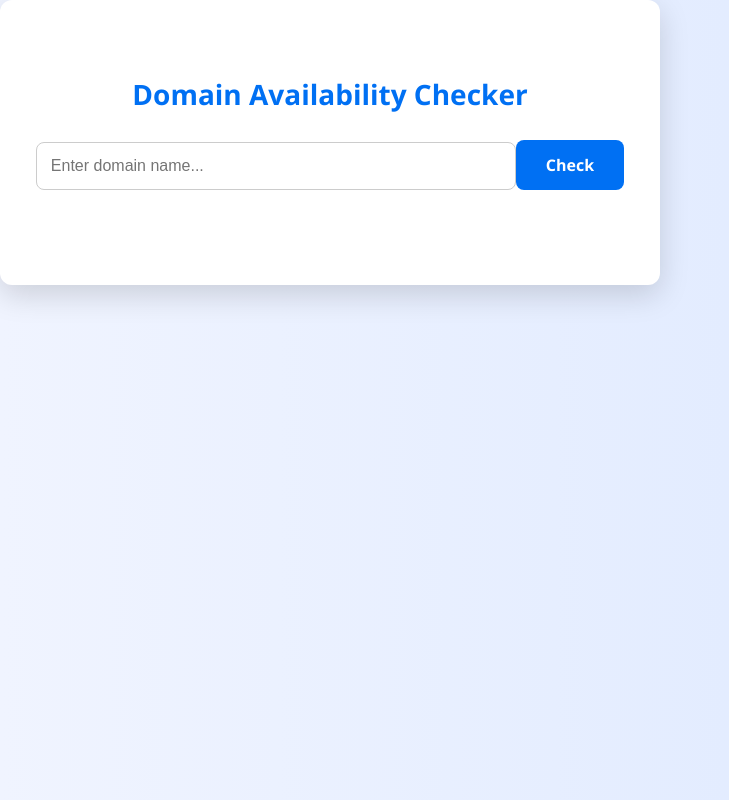
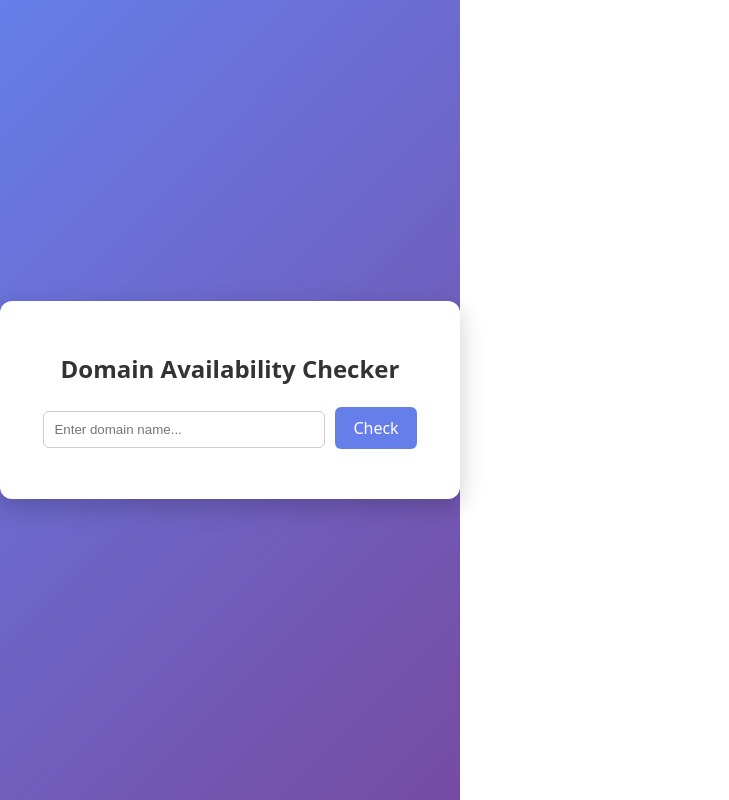
Before and after one commit to Tushar-2225/domain-checker-vite, a React (Vite) app: page / in a window 1280 px wide. Shown: the whole page, without its empty margins (0-729 px from the left). Built offline with nearby package versions, Linux system fonts and the light colour scheme.

Commit message:
Updated DomainSearch UI - centered dialog and improved styling

```diff
--- a/src/App.jsx
+++ b/src/App.jsx
@@ -2,7 +2,15 @@ import DomainSearch from "./components/DomainSearch";
 
 function App() {
   return (
-    <div style={{ height: "100vh", width: "100vw" }}>
+    <div
+      style={{
+        display: "flex",
+        justifyContent: "center",
+        alignItems: "center",
+        height: "100vh", // full screen height
+        background: "linear-gradient(135deg, #667eea, #764ba2)",
+      }}
+    >
       <DomainSearch />
     </div>
   );
--- a/src/components/DomainSearch.jsx
+++ b/src/components/DomainSearch.jsx
@@ -1,5 +1,4 @@
 import { useState } from "react";
-import "./DomainSearch.css";
 
 function DomainSearch() {
   const [domain, setDomain] = useState("");
@@ -10,40 +9,72 @@ function DomainSearch() {
     if (domain.trim() === "") {
       setResult("❌ Please enter a domain");
       setSuggestions([]);
-    } else {
-      const available = domain.endsWith(".com");
-      setResult(
-        available ? `✅ ${domain} is available!` : `❌ ${domain} is not available`
-      );
-
+    } else if (domain.endsWith(".com")) {
+      setResult(`✅ ${domain} is available!`);
       const aiSuggestions = [
         `${domain}Online.com`,
         `${domain}Hub.com`,
         `My${domain}.com`,
       ];
       setSuggestions(aiSuggestions);
+    } else {
+      setResult(`❌ ${domain} is not available`);
+      setSuggestions([]);
     }
   };
 
   return (
-    <div className="container">
-      <h2>Domain Availability Checker</h2>
+    <div
+      style={{
+        background: "#fff",
+        padding: "30px",
+        borderRadius: "12px",
+        boxShadow: "0 8px 25px rgba(0,0,0,0.2)",
+        textAlign: "center",
+        width: "400px",
+      }}
+    >
+      <h2 style={{ marginBottom: "20px", color: "#333" }}>
+        Domain Availability Checker
+      </h2>
+
       <input
         type="text"
         placeholder="Enter domain name..."
         value={domain}
         onChange={(e) => setDomain(e.target.value)}
+        style={{
+          padding: "10px",
+          width: "65%",
+          marginRight: "10px",
+          borderRadius: "6px",
+          border: "1px solid #ccc",
+        }}
       />
-      <button onClick={handleSearch}>Check</button>
+      <button
+        onClick={handleSearch}
+        style={{
+          padding: "10px 18px",
+          borderRadius: "6px",
+          border: "none",
+          background: "#667eea",
+          color: "#fff",
+          cursor: "pointer",
+        }}
+      >
+        Check
+      </button>
 
-      <p className="result">{result}</p>
+      <p style={{ marginTop: "20px", fontSize: "18px" }}>{result}</p>
 
       {suggestions.length > 0 && (
-        <div className="suggestions">
+        <div style={{ marginTop: "15px", fontSize: "16px" }}>
           <strong>AI-powered suggestions:</strong>
-          <ul>
+          <ul style={{ listStyle: "none", padding: 0, marginTop: "10px" }}>
             {suggestions.map((s, index) => (
-              <li key={index}>{s}</li>
+              <li key={index} style={{ marginBottom: "5px" }}>
+                {s}
+              </li>
             ))}
           </ul>
         </div>
```
Also changed, not shown: 5 other files (tests, documents, lock files or other folders).
